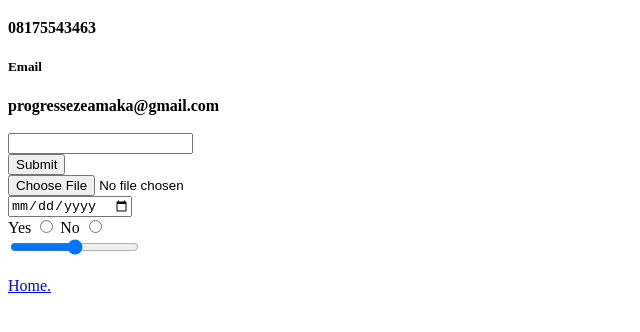
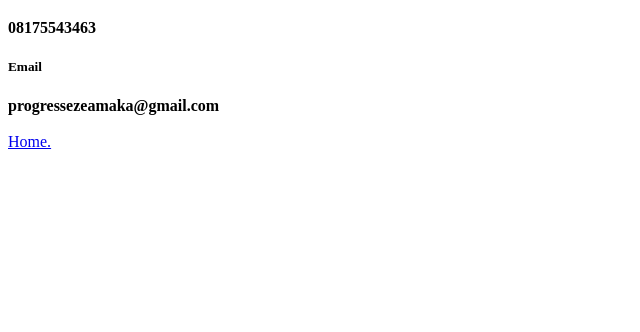
Before and after one commit to ProgressEze/CV, a plain HTML site: page contact.html in a window 1280 px wide. Shown: the part 100-432 px from the top of the page, without its empty margins (0-640 px from the left). Drawn offline with Linux system fonts and the light colour scheme.

Commit message:
Update contact.html

```diff
--- a/contact.html
+++ b/contact.html
@@ -11,23 +11,7 @@
     <h5>Mobile No.</h5><strong>08175543463</strong>
     <h5>Email</h5><strong>progressezeamaka@gmail.com</strong>
     <br>
-    <br>
-    <form action="mailto: progressezeamaka@gmail.com" method="post">
-        <input type="text">
-        <br>
-        <input type="submit">
-        <br>
-        <input type="file">
-        <br>
-        <input type="date">
-        <br>
-        <label for="radio">Yes</label>
-        <input type="radio">
-        <label for="radio">No</label>
-        <input type="radio">
-        <br>
-        <input type="range">
-    </form>
+
     <br>
     <a href="index.html">Home.</a>
 </body>
```
